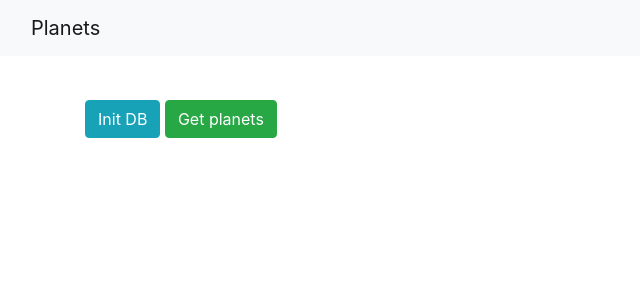
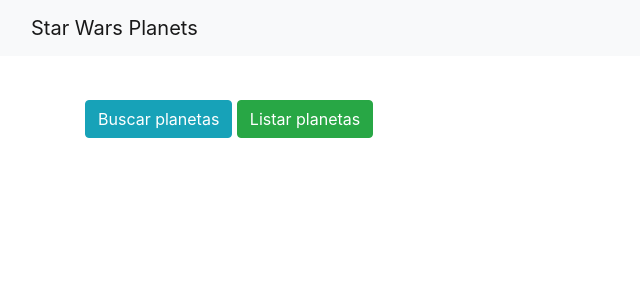
Before and after one commit to iasmini/planet, a Flask app: page / in a window 1280 px wide. Shown: the top 300 px of the page, without its empty margins (0-640 px from the left). Run offline with Flask 2, Linux system fonts and the light colour scheme; some libraries are stand-ins or nearby versions.

Commit message:
transferida carga dos planetas no banco para botao de inicializacao do banco

```diff
--- a/app/templates/base.html
+++ b/app/templates/base.html
@@ -3,7 +3,7 @@
 <link rel="stylesheet" href="{{ url_for('static', filename='style.css') }}">
 <nav class="navbar fixed-top navbar-light bg-light">
   <div class="container-fluid">
-    <a class="navbar-brand">Planets</a>
+    <a class="navbar-brand">Star Wars Planets</a>
   </div>
 </nav>
 
--- a/app/templates/planet/index.html
+++ b/app/templates/planet/index.html
@@ -1,6 +1,6 @@
 {% extends 'base.html' %}
 
 {% block content %}
-  <a class="btn btn-info" href="{{ url_for('init-db') }}" role="button">Init DB</a>
-  <a class="btn btn-success" href="{{ url_for('planets') }}" role="button">Get planets</a>
+  <a class="btn btn-info" href="{{ url_for('init-db') }}" role="button">Buscar planetas</a>
+  <a class="btn btn-success" href="{{ url_for('planets') }}" role="button">Listar planetas</a>
 {% endblock %}
--- a/app/views.py
+++ b/app/views.py
@@ -18,12 +18,6 @@ def index():
 @bp.route('/init-db/')
 def initialize_db():
     init_db()
-    flash("Banco de dados inicializado.")
-    return redirect(url_for("index"))
-
-
-@bp.route('/planets/')
-def get_planets():
     response = requests.get("http://swapi.dev/api/planets/")
     planets = response.json()
 
@@ -41,9 +35,17 @@ def get_planets():
                 terrain=planet['terrain'], surface_water=planet['surface_water'], population=planet['population'])
             db.execute(sql)
             db.commit()
+
+        flash("Planetas salvos com sucesso.")
     except Exception as e:
         logging.info(e)
+        flash("Erro ao salvar os planetas.")
 
+    return redirect(url_for("index"))
+
+
+@bp.route('/planets/')
+def get_planets():
     cursor = get_db_cursor()
     query = "SELECT name, climate, population FROM planet ORDER BY name DESC"
     cursor.execute(query)
```
